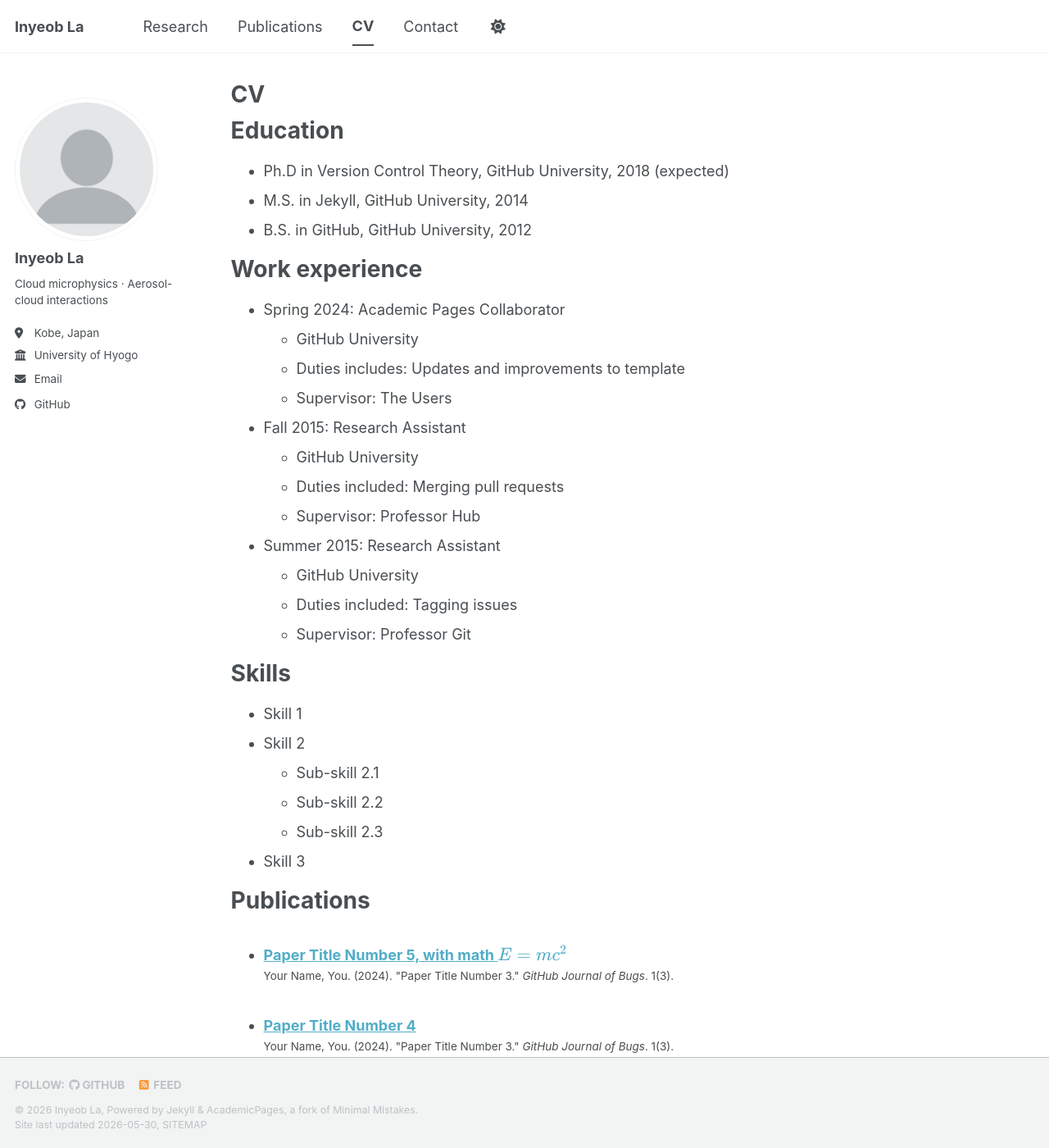
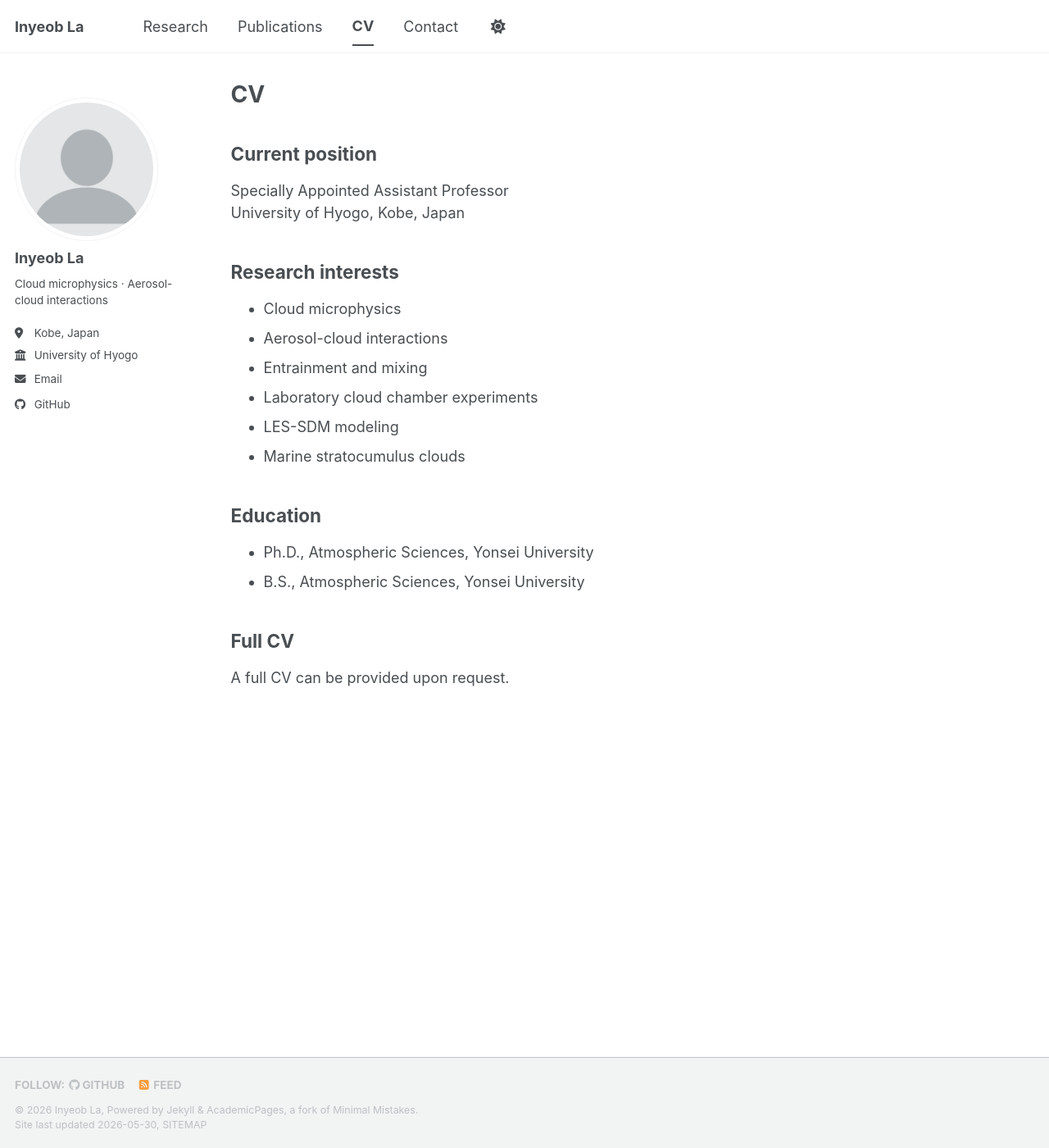
Before and after one commit to iyna481/iyna481.github.io, a Jekyll site: the page built from _pages/cv.md, in a window 1280 px wide and 1400 px high. Shown: the whole window at 82% size. Built offline with Jekyll 4.4.1, drawn with Linux system fonts in a browser that asks for light colours; a script bundle is joined from its source files by our own code; library files that are not in the unit come from our copies; some of the changed text lies outside the part shown.

Commit message:
Simplify CV page

```diff
--- a/_pages/cv.md
+++ b/_pages/cv.md
@@ -7,58 +7,25 @@ redirect_from:
   - /resume
 ---
 
-{% include base_path %}
+## Current position
 
-Education
-======
-* Ph.D in Version Control Theory, GitHub University, 2018 (expected)
-* M.S. in Jekyll, GitHub University, 2014
-* B.S. in GitHub, GitHub University, 2012
+Specially Appointed Assistant Professor
+University of Hyogo, Kobe, Japan
 
-Work experience
-======
-* Spring 2024: Academic Pages Collaborator
-  * GitHub University
-  * Duties includes: Updates and improvements to template
-  * Supervisor: The Users
+## Research interests
 
-* Fall 2015: Research Assistant
-  * GitHub University
-  * Duties included: Merging pull requests
-  * Supervisor: Professor Hub
+- Cloud microphysics
+- Aerosol-cloud interactions
+- Entrainment and mixing
+- Laboratory cloud chamber experiments
+- LES-SDM modeling
+- Marine stratocumulus clouds
 
-* Summer 2015: Research Assistant
-  * GitHub University
-  * Duties included: Tagging issues
-  * Supervisor: Professor Git
+## Education
 
-Skills
-======
-* Skill 1
-* Skill 2
-  * Sub-skill 2.1
-  * Sub-skill 2.2
-  * Sub-skill 2.3
-* Skill 3
+- Ph.D., Atmospheric Sciences, Yonsei University
+- B.S., Atmospheric Sciences, Yonsei University
 
-Publications
-======
-  <ul>{% for post in site.publications reversed %}
-    {% include archive-single-cv.html %}
-  {% endfor %}</ul>
+## Full CV
 
-Talks
-======
-  <ul>{% for post in site.talks reversed %}
-    {% include archive-single-talk-cv.html  %}
-  {% endfor %}</ul>
-
-Teaching
-======
-  <ul>{% for post in site.teaching reversed %}
-    {% include archive-single-cv.html %}
-  {% endfor %}</ul>
-
-Service and leadership
-======
-* Currently signed in to 43 different slack teams
+A full CV can be provided upon request.
```
